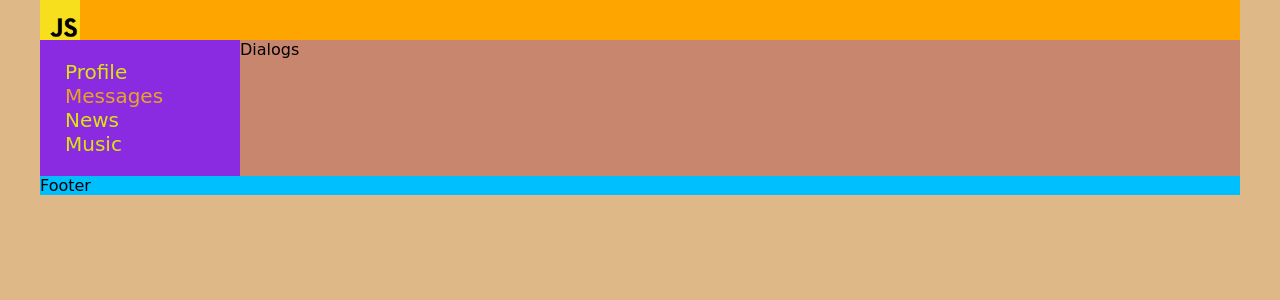
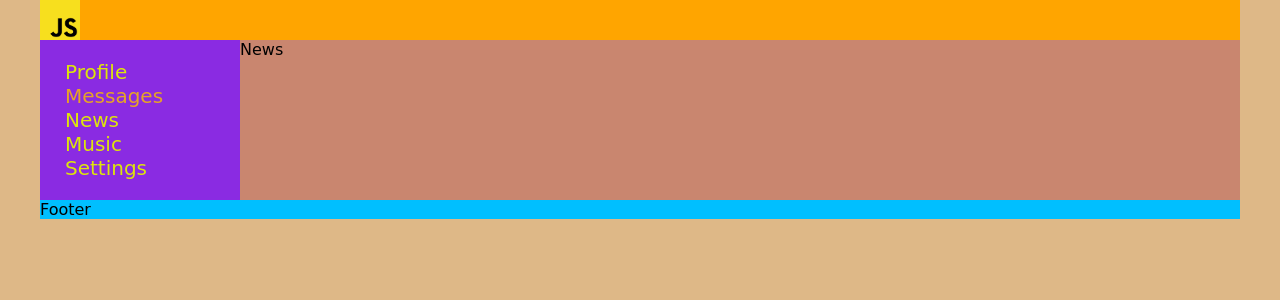
Before and after one commit to valeryaosta/sn-new, a React (Create React App) app: page /news in a window 1280 px wide. Shown: the top 300 px of the page. Built offline with nearby package versions, Linux system fonts and the light colour scheme.

Commit message:
19 - React-router-dom v6

```diff
--- a/package.json
+++ b/package.json
@@ -8,6 +8,7 @@
     "@testing-library/user-event": "^13.2.1",
     "react": "^18.1.0",
     "react-dom": "^18.1.0",
+    "react-router-dom": "^6.3.0",
     "react-scripts": "5.0.1",
     "web-vitals": "^2.1.0"
   },
--- a/src/App.js
+++ b/src/App.js
@@ -2,8 +2,12 @@ import './App.css';
 import Header from "./components/Header/Header";
 import Navbar from "./components/Navbar/Navbar";
 import Footer from "./components/Footer/Footer";
-// import Profile from "./components/Profile/Profile";
+import Profile from "./components/Profile/Profile";
 import Dialogs from "./components/Dialogs/Dialogs";
+import {Navigate, Route, Routes} from "react-router-dom";
+import News from "./components/News/News";
+import Music from "./components/Music/Music";
+import Settings from "./components/Settings/Settings";
 
 const App = () => {
     return (
@@ -11,8 +15,16 @@ const App = () => {
             <Header/>
             <Navbar/>
             <div className='app-wrapper-content'>
-                <Dialogs/>
-                {/*<Profile/>*/}
+                <Routes>
+                    <Route path='/dialogs' element={<Dialogs/>}/>
+                    <Route path='/profile' element={<Profile/>}/>
+                    <Route path='/news' element={<News/>}/>
+                    <Route path='/music' element={<Music/>}/>
+                    <Route path='/settings' element={<Settings/>}/>
+
+                    <Route path='/404' element={<h1>Something went wrong...</h1>}/>
+                    <Route path='*' element={<Navigate to='/404'/>}/>
+                </Routes>
             </div>
             <Footer/>
         </div>
--- /dev/null
+++ b/src/components/Music/Music.jsx
@@ -0,0 +1,11 @@
+import React from 'react';
+
+const Music = () => {
+    return (
+        <div>
+            Music
+        </div>
+    );
+};
+
+export default Music;
--- a/src/components/Navbar/Navbar.jsx
+++ b/src/components/Navbar/Navbar.jsx
@@ -6,16 +6,19 @@ const Navbar = () => {
         <nav className={s.nav}>
             <ul className={s.list}>
                 <li className={s.item}>
-                    <a href='#'>Profile</a>
+                    <a href='/profile'>Profile</a>
                 </li>
                 <li className={`${s.item} ${s.active}`}>
-                    <a href='#'>Messages</a>
+                    <a href='/dialogs'>Messages</a>
                 </li>
                 <li className={s.item}>
-                    <a href='#'>News</a>
+                    <a href='/news'>News</a>
                 </li>
                 <li className={s.item}>
-                    <a href='#'>Music</a>
+                    <a href='/music'>Music</a>
+                </li>
+                <li className={s.item}>
+                    <a href='/settings'>Settings</a>
                 </li>
             </ul>
         </nav>
--- /dev/null
+++ b/src/components/News/News.jsx
@@ -0,0 +1,11 @@
+import React from 'react';
+
+const News = () => {
+    return (
+        <div>
+            News
+        </div>
+    );
+};
+
+export default News;
--- /dev/null
+++ b/src/components/Settings/Settings.jsx
@@ -0,0 +1,11 @@
+import React from 'react';
+
+const Settings = () => {
+    return (
+        <div>
+            Settings
+        </div>
+    );
+};
+
+export default Settings;
--- a/src/index.js
+++ b/src/index.js
@@ -3,12 +3,15 @@ import ReactDOM from 'react-dom/client';
 import './index.css';
 import App from './App';
 import reportWebVitals from './reportWebVitals';
+import {BrowserRouter} from "react-router-dom";
 
 const root = ReactDOM.createRoot(document.getElementById('root'));
 root.render(
-    <React.StrictMode>
-        <App/>
-    </React.StrictMode>
+    <BrowserRouter>
+        <React.StrictMode>
+            <App/>
+        </React.StrictMode>
+    </BrowserRouter>
 );
 
 // If you want to start measuring performance in your app, pass a function
```
Also changed, not shown: 1 other file (tests, documents, lock files or other folders).
